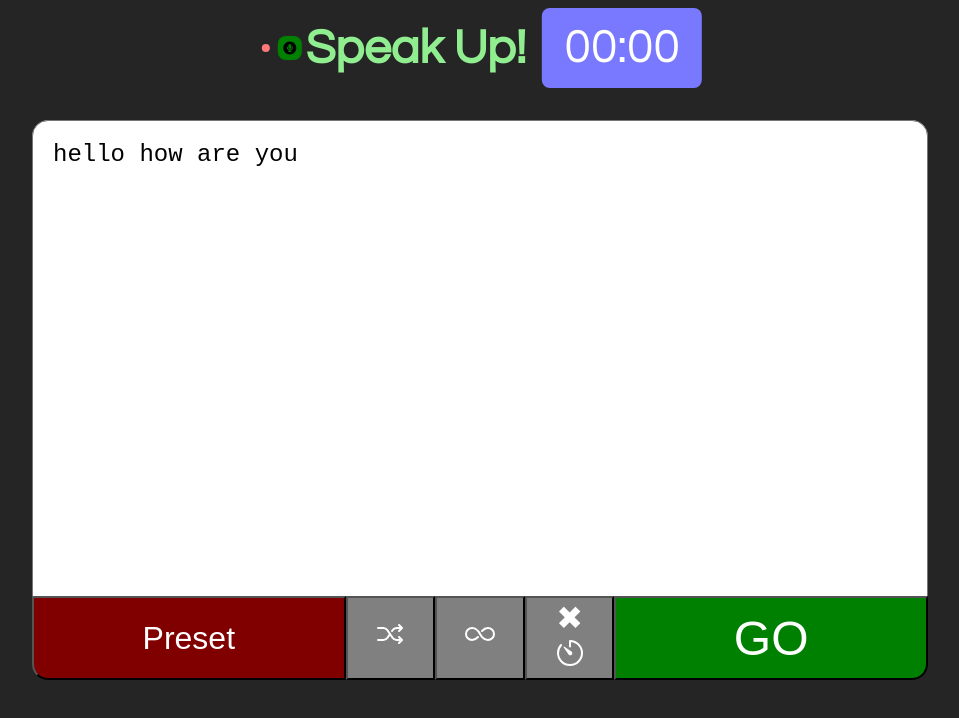
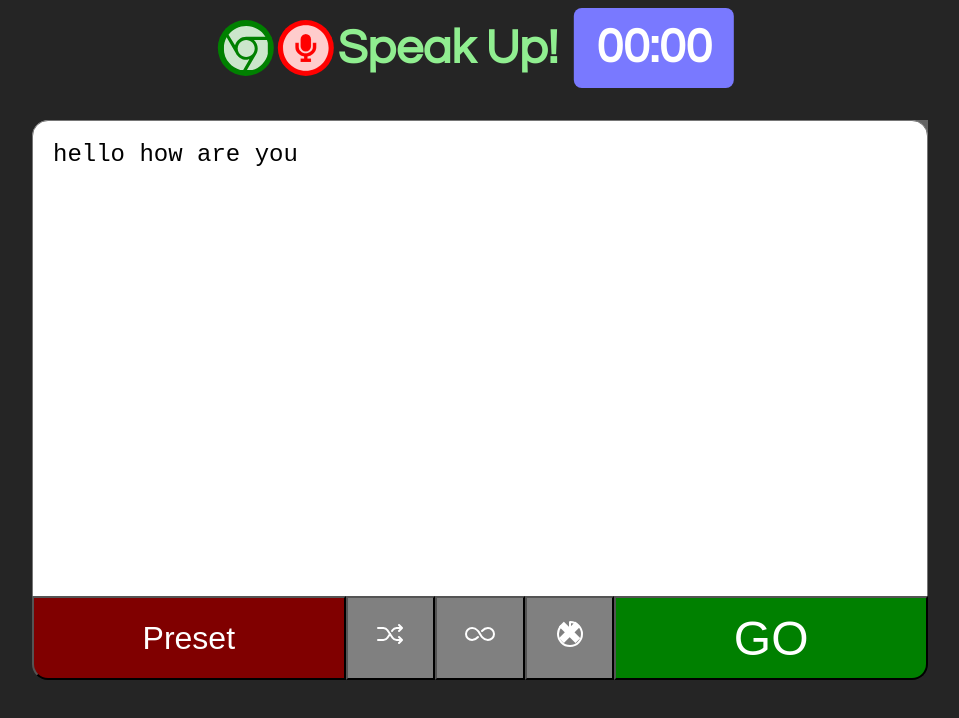
Before and after one commit to AlexDonley/speak_up, a plain HTML site: page index.html in a window 1280 px wide. Shown: the whole page, without its empty margins (160-1119 px from the left). Drawn offline with nearby package versions, Linux system fonts and the light colour scheme.

Commit message:
Update style.css

```diff
--- a/style.css
+++ b/style.css
@@ -28,20 +28,6 @@ body {
   display: flex;
   justify-items: center;
   align-items: center;
-}
-
-.qualifications{
-  color: white;
-  margin-right: 1vh;
-}
-
-.qual {
-  background-color: green;
-  font-size: 2vh;
-  padding: .5vh;
-  margin: .5vh;
-  border-radius: 1vh;
-  display: flex;
 }
 
 h1 {
@@ -79,9 +65,10 @@ button {
   position: absolute;
   top: 0;
   width: 100%;
-  height: 90%;
-  border-radius: 2vh;
+  height: 85%;
+  border-top-left-radius: 2vh;
   padding: 20px;
+  overflow-y:scroll;
   background-color: rgb(100, 100, 100);
 }
 
@@ -211,9 +198,16 @@ label {
   text-align: center;
   line-height: 10vh;
   font-size: 6vh;
+  font-weight: bold;
 }
 .flip {
   background-color: rgb(255, 121, 121);
+}
+
+.awards{
+  margin-left: 1vh;
+  font-size: 5vh;
+  white-space: nowrap;
 }
 
 span {
@@ -240,3 +234,31 @@ span {
   opacity: 0;
   display: none;
 }
+
+.qual{
+  display: flex;
+  height: 7vh;
+  width: 7vh;
+  background-color: red;
+  border-radius: 3.5vh;
+  justify-content: center;
+  align-items: center;
+  color: rgba(255, 255, 255, .8);
+  font-size: 800%;
+  margin-right: .5vh;
+}
+.qual.flip{
+  background-color: green;
+}
+
+svg {
+  height: 80%;
+}
+
+.behind{
+  z-index: 10;
+  position: absolute;
+  top: 44%;
+  left: 50%;
+  transform: translate(-50%, -50%)
+}
```
